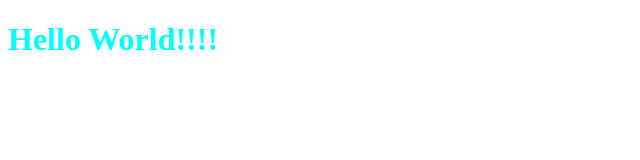
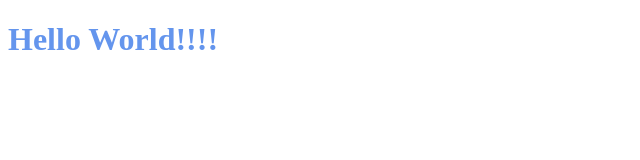
Before and after one commit to iamronniethedev/LouisvilleCodeProject, a plain HTML site: page index.html in a window 1280 px wide. Shown: the whole page, without its empty margins (0-640 px from the left). Drawn offline with Linux system fonts and the light colour scheme.

Commit message:
color change

```diff
--- a/style.css
+++ b/style.css
@@ -1 +1 @@
-h1 {color:aqua}
+h1 {color:cornflowerblue}
```
